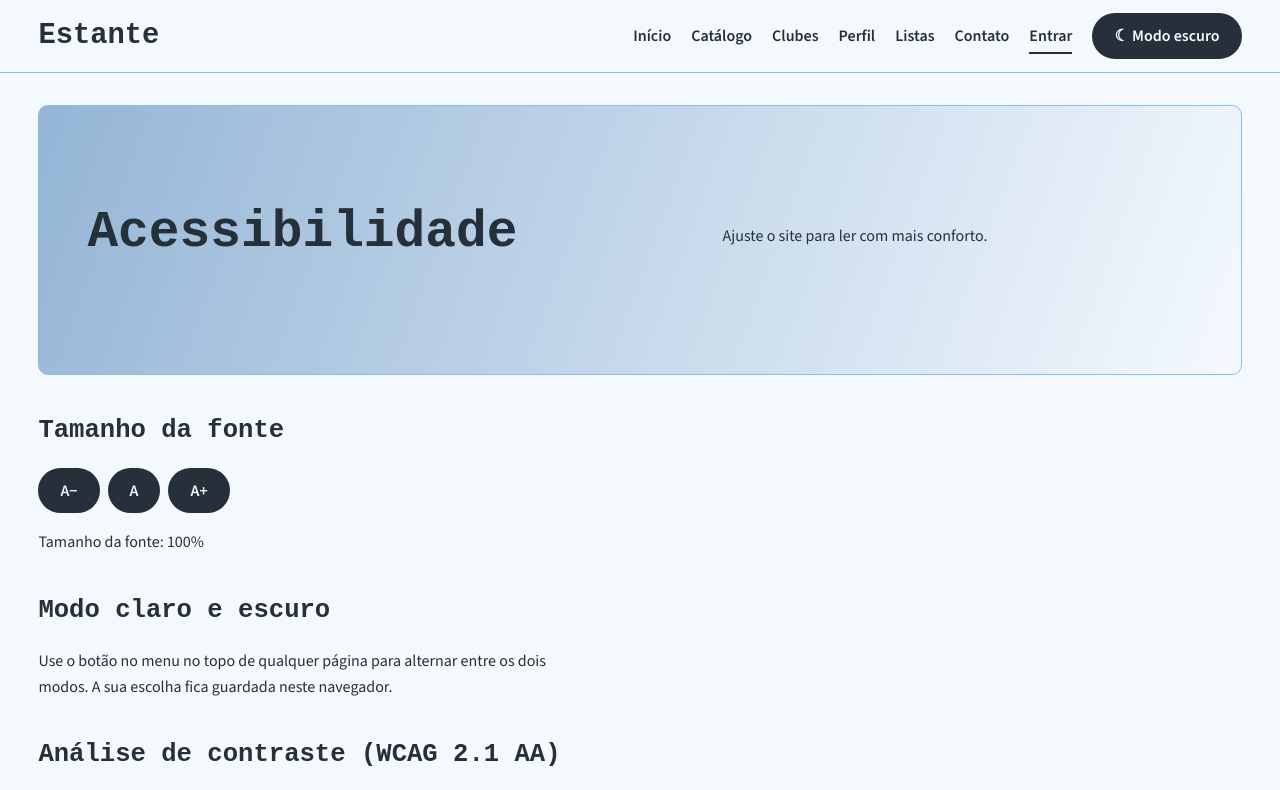
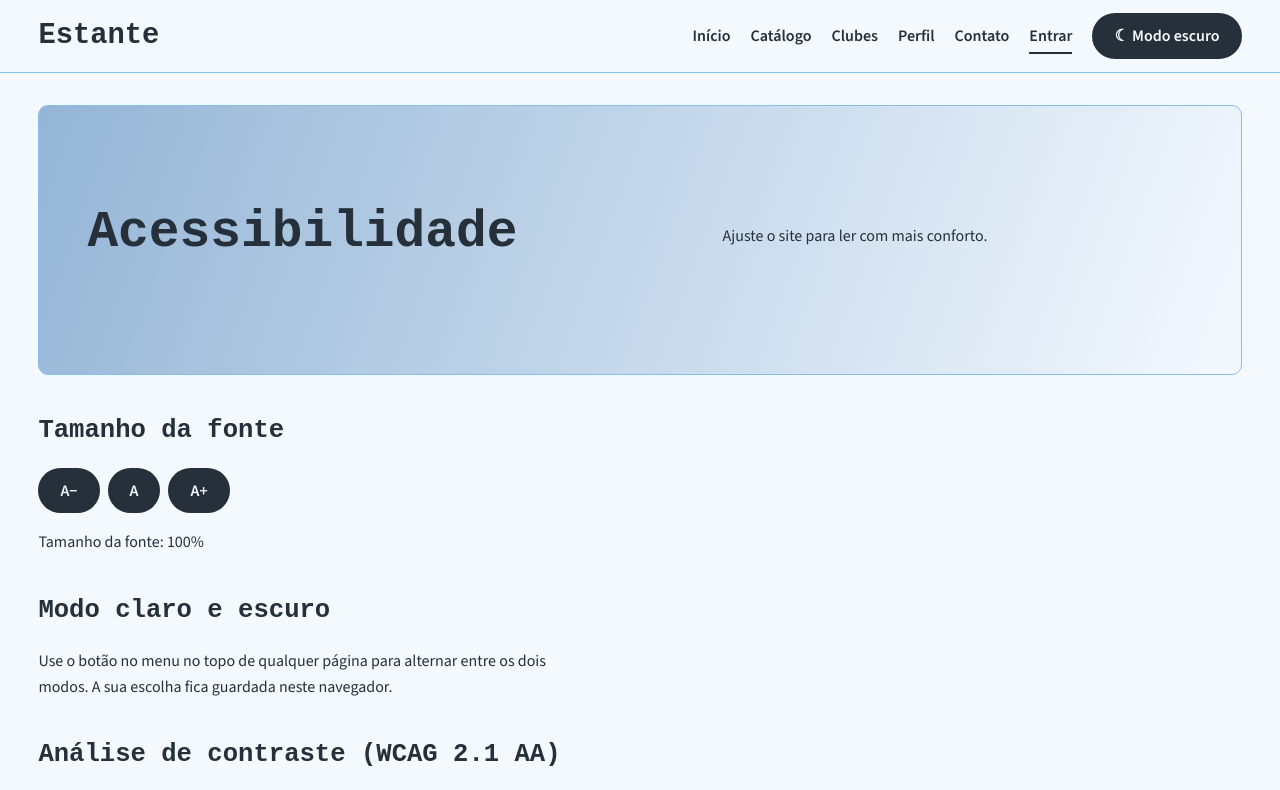
Before and after one commit to devxaviier/Projetos_Academicos, a plain HTML site: page estante/acessibilidade.html in a window 1280 px wide. Shown: the top 790 px of the page. Drawn offline with nearby package versions, Linux system fonts and the light colour scheme; a web font is replaced by a local one.

Commit message:
removendo lista de todos os cabeçalho

```diff
--- a/estante/acessibilidade.html
+++ b/estante/acessibilidade.html
@@ -19,7 +19,6 @@
           <li><a href="catalogo.html">Catálogo</a></li>
           <li><a href="clubes.html">Clubes</a></li>
           <li><a href="perfil.html">Perfil</a></li>
-          <li><a href="#">Listas</a></li>
           <li><a href="contato.html">Contato</a></li>
           <li><a href="login.html" aria-current="page">Entrar</a></li>
           <li><button id="botao-tema" type="button">Modo escuro</button></li>
```
Also changed, not shown: estante/catalogo.html (+0 -1 lines), estante/clubes.html (+0 -1 lines), estante/contato.html (+0 -1 lines), estante/index.html (+0 -1 lines), estante/livro.html (+0 -1 lines), estante/login.html (+0 -1 lines), estante/perfil.html (+0 -1 lines).
